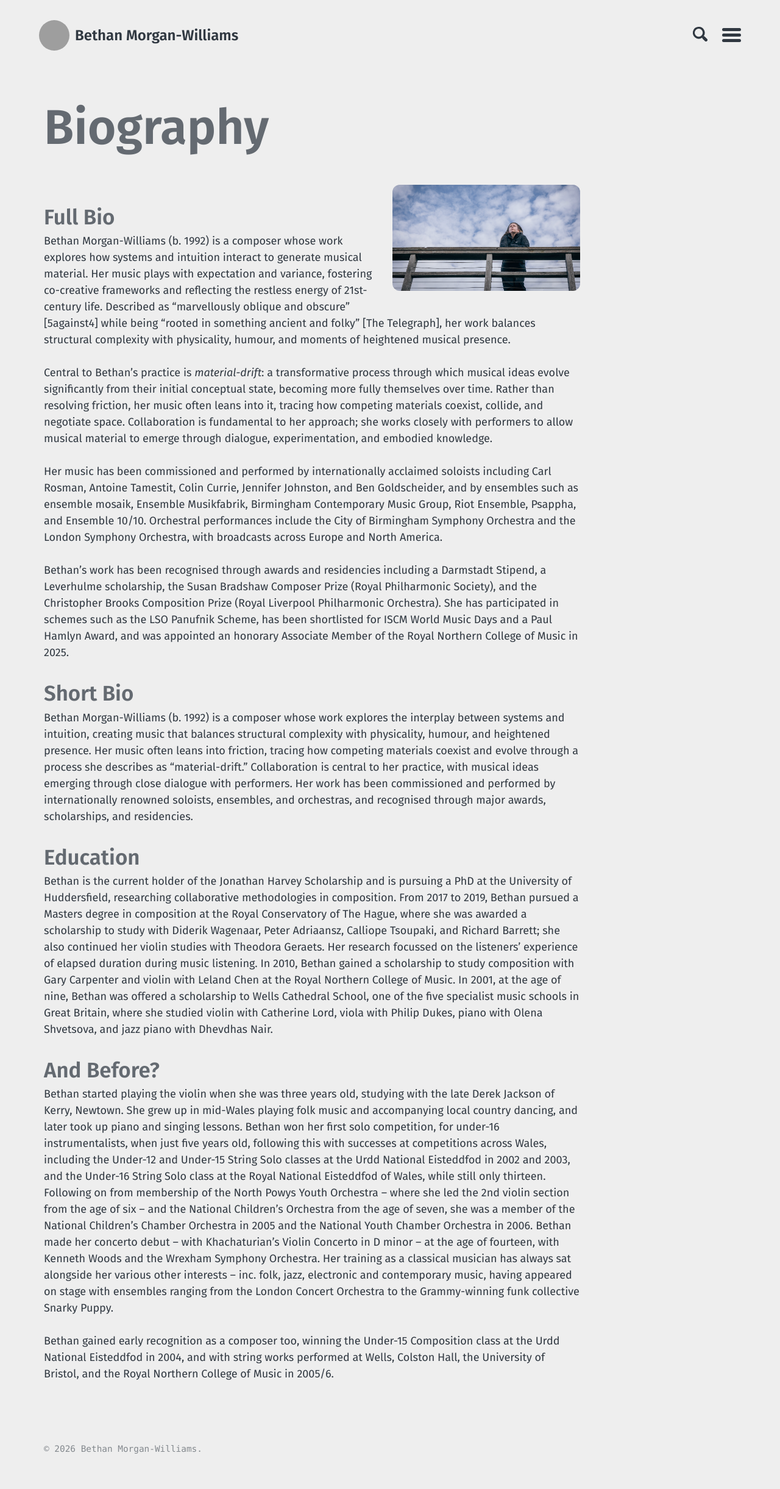
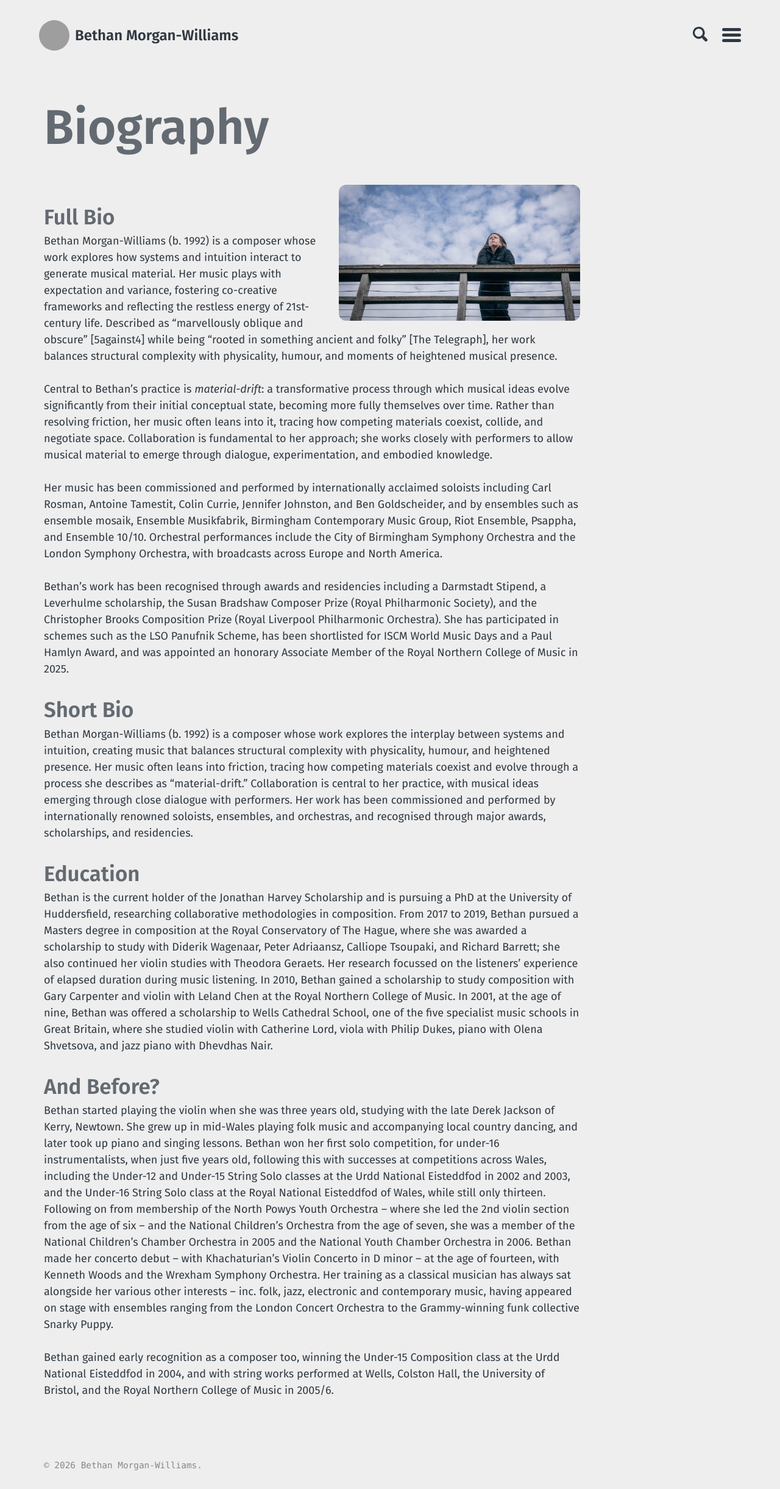
Before and after one commit to morganwilliamsb/website, a Jekyll site: the page built from biography.md, in a window 1280 px wide. Shown: the whole page at 61% size. Built offline with Jekyll 4.4.1, drawn with Linux system fonts in a browser that asks for light colours; before the commit the page ends 2415 px from its top, so only the background shows below that; grey boxes are pictures that could not be loaded.

Commit message:
Update main.scss
changed bio image size

```diff
--- a/assets/stylesheets/main.scss
+++ b/assets/stylesheets/main.scss
@@ -9,21 +9,23 @@
 
 @import "basically-basic";
 
-/* ===== Bio portrait (custom) ===== */
+/* —— Portrait for biography page —— */
 
 .bio-portrait {
   float: right;
-  width: 35%;
-  max-width: 320px;
   margin: 0 0 1rem 1.5rem;
+  width: 45%;        /* makes portrait larger */
+  max-width: 450px;  /* caps max size on large screens */
+  height: auto;      /* keeps aspect ratio */
   border-radius: 12px;
+  object-fit: cover; /* keeps image from distorting */
 }
 
-@media (max-width: 800px) {
+/* On smaller screens — full width and centered */
+@media (max-width: 900px) {
   .bio-portrait {
     float: none;
-    width: 70%;
-    max-width: 360px;
+    width: 80%;
     margin: 0 auto 1rem;
     display: block;
   }
```
